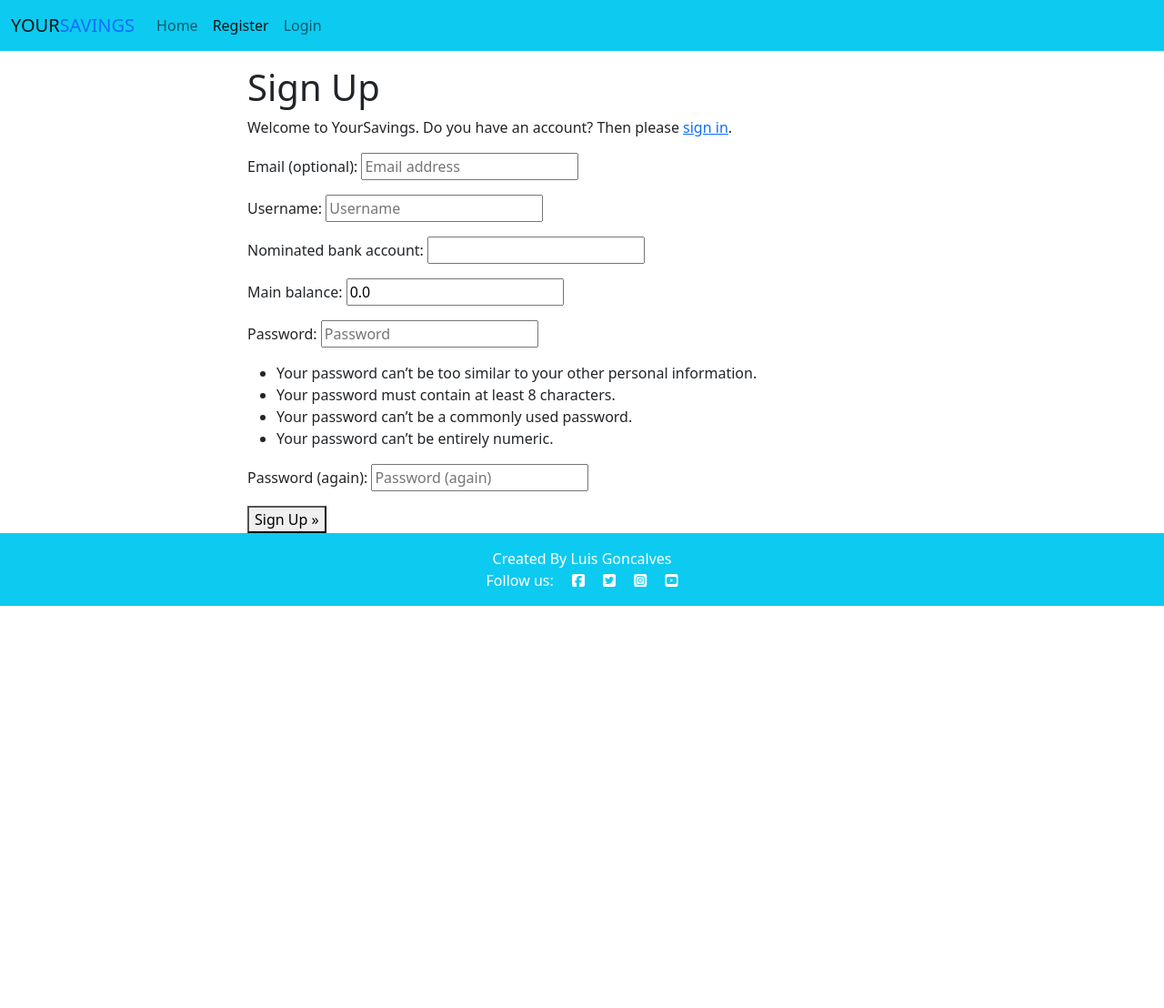
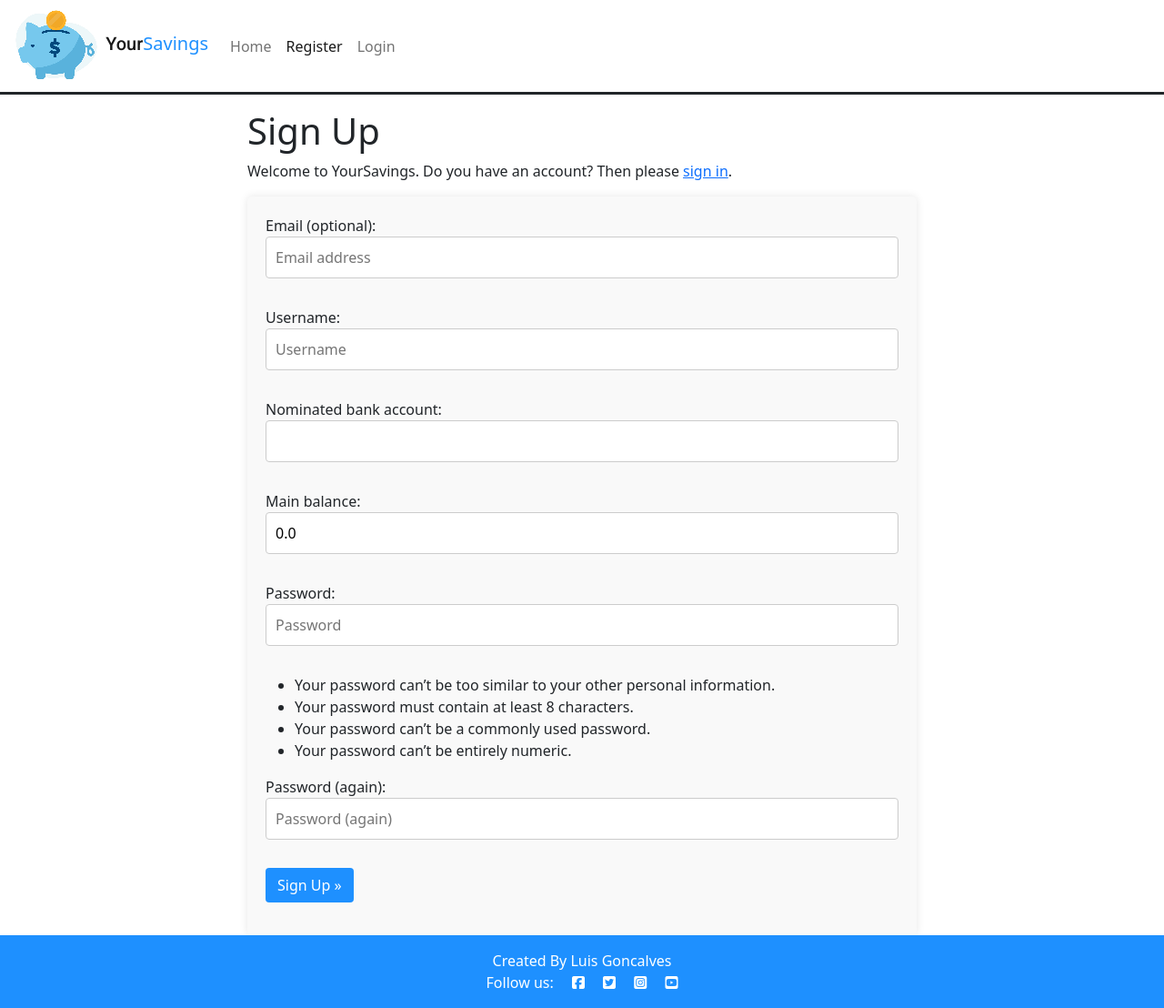
Before and after one commit to Luisg882/savings-tracker, a Django app: page /accounts/signup/ in a window 1280 px wide. Shown: the whole page at 91% size. Before the commit the page ends 666 px from the top, so only its background shows below. Run offline with Django 4.2, Linux system fonts and the light colour scheme; some libraries are stand-ins or nearby versions.

Commit message:
Change the Profile model so the nominated account is a now a decimal field so it can only be added numbers in the sign in form. Style base.html, signup.html, login.html and logout.hml

```diff
--- a/saving/models.py
+++ b/saving/models.py
@@ -1,5 +1,6 @@
 from django.db import models
 from django.contrib.auth.models import User
+
 
 # Create your models here.
 class Profile(models.Model):
@@ -7,9 +8,8 @@ class Profile(models.Model):
         User, on_delete=models.CASCADE, related_name="profile"
     )
     slug = models.SlugField(max_length=200, unique=True)
-    age = models.IntegerField()
     email = models.EmailField(max_length=200, unique=True)
-    nominated_bank_account = models.CharField(max_length=100)
+    nominated_bank_account = models.DecimalField(max_digits=8, decimal_places=0)
     main_balance = models.DecimalField(max_digits=10, decimal_places=2, default=0.00)
     created_on = models.DateTimeField(auto_now_add=True)
 
--- a/saving/templates/account/saving_pot_details.html
+++ b/saving/templates/account/saving_pot_details.html
@@ -6,7 +6,7 @@
 <div class="container mt-5">
     <h1 class="text-center">Saving Pot: {{ saving_pot.name }}</h1>
     <div class="text-center">
-        <h2>Balance: £{{ saving_pot.balance }}</h2>
+        <h2>Balance: ${{ saving_pot.balance }}</h2>
     </div>
 </div>
 <div class="text-center mt-4">
--- /dev/null
+++ b/static/css/style.css
@@ -0,0 +1,67 @@
+/* import font  */
+@import url('https://fonts.googleapis.com/css2?family=Roboto:ital,wght@0,100;0,300;0,400;0,500;0,700;0,900;1,100;1,300;1,400;1,500;1,700;1,900&display=swap');
+
+/* General styling */
+.yoursavings-title{
+    font-family: "Roboto", sans-serif;
+    font-weight: 500;
+    font-style: normal;
+}
+
+.savings-spam{
+    color: #1E90FF;
+}
+
+.log-button{
+    background-color: #1E90FF;
+    margin-bottom: 1em;
+}
+
+.log-content{
+    margin-top: 45%;
+    margin-bottom: 45%;
+}
+
+/* Footer styling */
+.footer-css{
+    background-color: #1E90FF;
+}
+
+/* Navbar styling */
+.nav-css{
+    border-bottom: solid;
+}
+
+
+/* Index.html styling */
+.register-buttons{
+    background-color: #1E90FF;
+    margin-top: 1em;
+    color: white;
+}
+
+/* Login and Sign up forms styling */
+#signup_form,
+.login {
+    background-color: #f9f9f9;
+    padding: 20px;
+    border-radius: 5px;
+    box-shadow: 0 0 10px rgba(0, 0, 0, 0.1);
+}
+
+#id_username,
+#id_email,
+#id_nominated_bank_account,
+#id_main_balance,
+#id_login,
+#id_password,
+#id_password1,
+#id_password2 {
+    width: 100%;
+    padding: 10px;
+    margin-bottom: 15px;
+    border: 1px solid #ccc;
+    border-radius: 4px;
+    box-sizing: border-box;
+    font-size: 1rem;
+}
--- a/templates/account/login.html
+++ b/templates/account/login.html
@@ -6,10 +6,10 @@
 {% block head_title %}{% trans "Sign In" %}{% endblock %}
 
 {% block content %}
-<div class="container">
+<div class="container log-content">
   <div class="row">
     <div class="col-md-8 offset-md-2">
-      <h1>{% trans "Sign In" %}</h1>
+      <h1>{% trans "Log In" %}</h1>
 
       <p>{% blocktrans with site.name as site_name %}Welcome to YourSavings. Please log in to track your savings. To register follow this link <a href="{{ signup_url }}">sign up</a>
         {% endblocktrans %}</p>
@@ -24,7 +24,7 @@
         {% if redirect_field_value %}
         <input type="hidden" name="{{ redirect_field_name }}" value="{{ redirect_field_value }}" />
         {% endif %}
-        <button class="primaryAction" type="submit">{% trans "Sign In" %}</button>
+        <button class="primaryAction btn log-button text-white" type="submit">{% trans "Log In" %}</button>
       </form>
     </div>
   </div>
--- a/templates/account/logout.html
+++ b/templates/account/logout.html
@@ -5,7 +5,7 @@
 {% block head_title %}{% trans "Sign Out" %}{% endblock %}
 
 {% block content %}
-<div class="container">
+<div class="container log-content">
     <div class="row">
         <div class="col-md-8 mt-3 offset-md-2">
             <h3>{% trans "Sign Out" %}</h3>
@@ -21,7 +21,7 @@
                 {% if redirect_field_value %}
                 <input type="hidden" name="{{ redirect_field_name }}" value="{{ redirect_field_value }}" />
                 {% endif %}
-                <button class="primaryAction" type="submit">{% trans 'Sign Out' %}</button>
+                <button class="primaryAction btn log-button text-white" type="submit">{% trans 'Sign Out' %}</button>
             </form>
         </div>
     </div>
--- a/templates/account/signup.html
+++ b/templates/account/signup.html
@@ -5,7 +5,7 @@
 {% block head_title %}{% trans "Signup" %}{% endblock head_title %}
 
 {% block content %}
-<div class="container">
+<div class="container align-items-center">
     <div class="row">
         <div class="col-md-8 mt-3 offset-md-2">
             <h1>{% trans "Sign Up" %}</h1>
@@ -19,12 +19,11 @@
                 {% csrf_token %}
                 {{ form.as_p }}
                 {% if redirect_field_value %}
-                <input type="hidden" name="{{ redirect_field_name }}" value="{{ redirect_field_value }}" />
+                <input type="hidden" name="{{ redirect_field_name }}" value="{{ redirect_field_value }}" class="input-signup-form" />
                 {% endif %}
-                <button type="submit">{% trans "Sign Up" %} &raquo;</button>
+                <button class="btn btn log-button text-white" type="submit">{% trans "Sign Up" %} &raquo;</button>
             </form>
         </div>
     </div>
 </div>
-
 {% endblock content %}
--- a/templates/base.html
+++ b/templates/base.html
@@ -13,7 +13,7 @@
   <head>
     <meta charset="UTF-8" />
     <meta name="viewport" content="width=device-width, initial-scale=1.0" />
-    <title>Your Savings</title>
+    <title>YourSavings</title>
 
     <!-- Google Fonts -->
     <link rel="preconnect" href="https://fonts.googleapis.com" />
@@ -37,9 +37,12 @@
   </head>
   <body class="d-flex flex-column h-100 main-bg">
     <!-- NavBar -->
-    <div class="navbar navbar-expand-lg navbar-light bg-info">
+    <div class="navbar navbar-expand-lg navbar-light nav-css">
       <div class="container-fluid">
-        <a href="{{ home_url }}" class="navbar-brand"><span class="brand">YOUR</span><span class="text-primary">SAVINGS</span></a>
+        <div id="yoursavings-logo">
+          <img src="/static/images/yoursavings-logo.png" alt="image of yoursavings">
+          <a href="{{ home_url }}" class="navbar-brand"><span class="brand yoursavings-title">Your</span><span class="yoursavins-title savings-spam">Savings</span></a>
+        </div>
         <button class="navbar-toggler" type="button" data-bs-toggle="collapse" data-bs-target="#navbarText"
           aria-controls="navbarText" aria-expanded="false" aria-label="Toggle navigation">
           <span class="navbar-toggler-icon"></span>
@@ -69,13 +72,13 @@
       </div>
     </div>
 
-    <main class="flex-shrink-0 container-fluid">
+    <main class="flex-shrink-0 container-fluid align-items-center">
       {% block content %}
       {% endblock content %}
     </main>
 
     <!-- Footer -->
-    <footer class="footer mt-auto py-3 bg-info">
+    <footer class="footer mt-auto py-3 footer-css">
       <p class="m-0 text-center text-white">Created By Luis Goncalves</p>
       <p class="m-0 text-center text-white">Follow us:
         <i class="fab fa-facebook-square ms-3"></i>
```
Also changed, not shown: saving/templates/account/index.html (+9 -10 lines), saving/migrations/0002_remove_profile_age_and_more.py (added), saving/migrations/0003_alter_profile_nominated_bank_account.py (added), saving/views.py (line endings or trailing spaces), static/images/yoursavings-logo.png (added).
